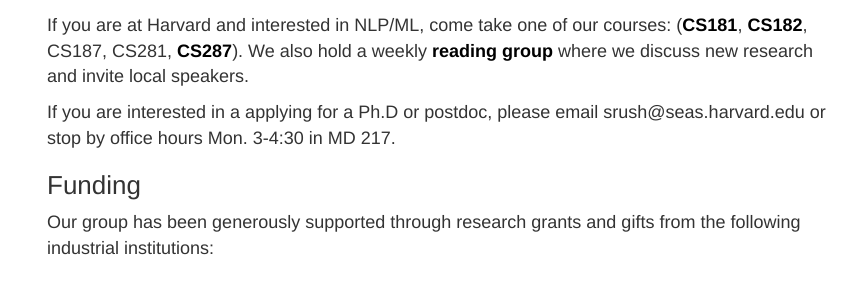
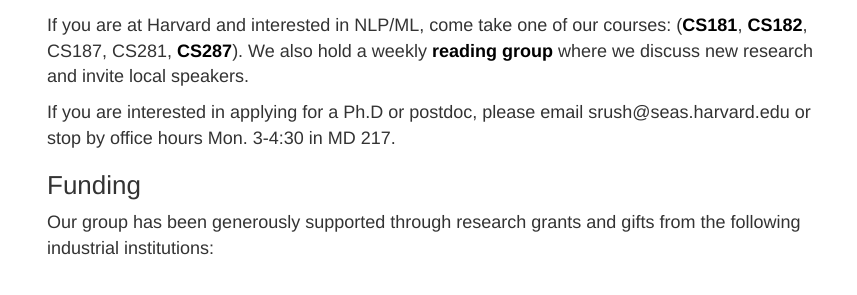
Before and after one commit to harvardnlp/harvardnlp.github.io, a Jekyll site: the page built from rush.html, in a window 1280 px wide and 900 px high, scrolled down 1046 px. Shown: the part 158-453 px from the top of the window, without its empty margins (203-1060 px from the left). Built offline with Jekyll 4.4.1, drawn with Linux system fonts in a browser that asks for light colours.

```diff
--- a/rush.html
+++ b/rush.html
@@ -76,7 +76,7 @@ Office Hours Mon. 3-4:30 and <a href="mailto:srush@seas.harvard.edu">by appointm
         research and invite local speakers.
       </p>
       <p style="font-size: 18px">
-        If you are interested in a applying for a Ph.D or
+        If you are interested in applying for a Ph.D or
         postdoc, please email srush@seas.harvard.edu or stop by office hours Mon. 3-4:30 in MD 217.
       </p>
 
```
